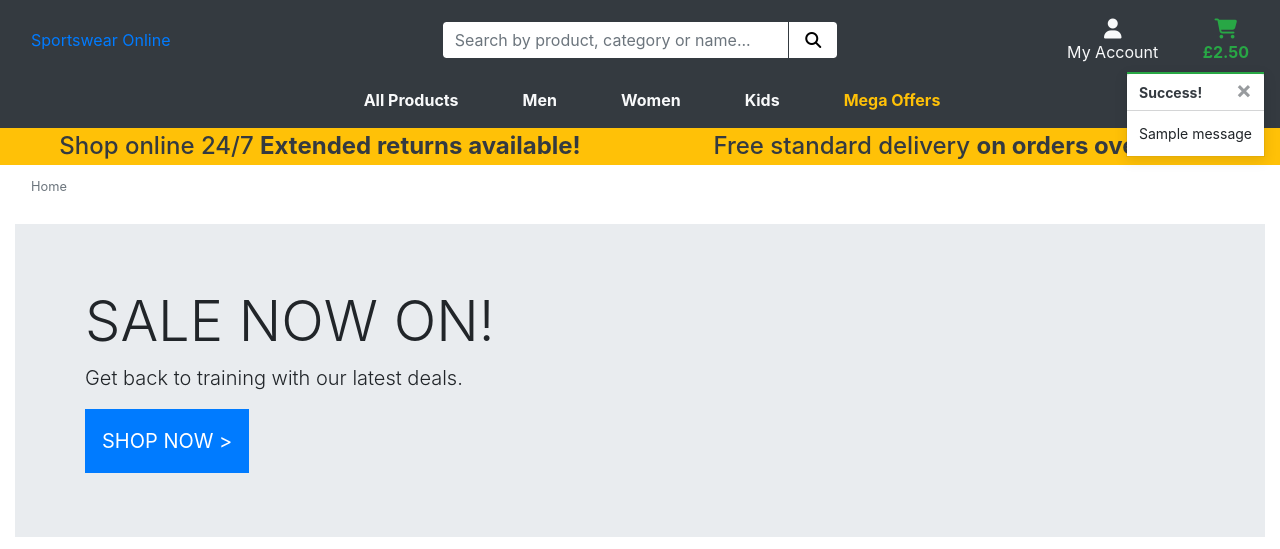
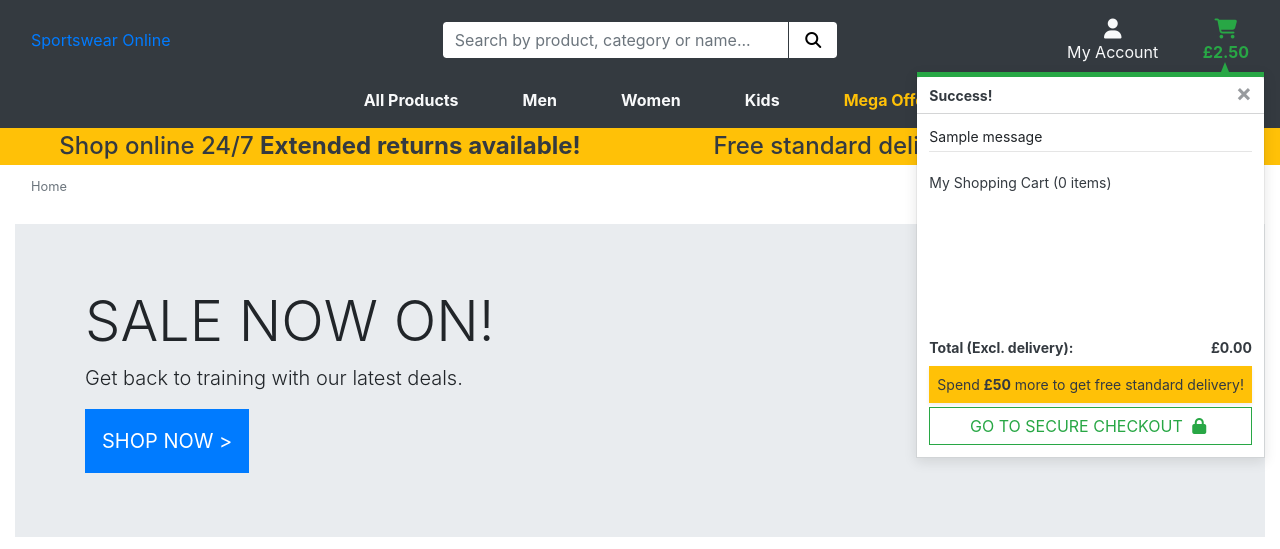
Before and after one commit to simonjvardy/Sportswear-Online, a Django app: page / in a window 1280 px wide. Shown: the top 549 px of the page. Run offline with Django 3.2, Linux system fonts and the light colour scheme; tables that the repository leaves empty hold one stand-in row (values such as "Sample post"); one stand-in notice (Sample message) is shown; some libraries are stand-ins or nearby versions.

Commit message:
Dev: Build initial shopping cart toast preview

```diff
--- a/static/css/base.css
+++ b/static/css/base.css
@@ -14,7 +14,7 @@
 
 
 /* -------------------------------------Toast Messages */
-/* CI Boutique Ado mini project */
+/* from CI Boutique Ado mini project */
 .message-container {
     position: fixed;
     top: 72px;
@@ -27,10 +27,61 @@
 }
 
 .toast-capper {
-    height: 2px;
+    height: 5px;
 }
 
+/* from CSS-tricks.com: https://css-tricks.com/snippets/css/css-triangle/ */
+.arrow-up {
+    width: 0;
+    height: 0;
+    border-left: 4px solid transparent;
+    border-right: 4px solid transparent;
+    border-bottom: 10px solid black;
+    position: absolute;
+    top: -10px;
+    right: 36px;
+}
 
+/* Convenience classes - colors copied from Bootstrap */
+/* From CI Boutique Ado mini project */
+.arrow-primary {
+    border-bottom-color: #007bff !important;
+}
+
+.arrow-secondary {
+    border-bottom-color: #6c757d !important;
+}
+
+.arrow-success {
+    border-bottom-color: #28a745 !important;
+}
+
+.arrow-danger {
+    border-bottom-color: #dc3545 !important;
+}
+
+.arrow-warning {
+    border-bottom-color: #ffc107 !important;
+}
+
+.arrow-info {
+    border-bottom-color: #17a2b8 !important;
+}
+
+.arrow-light {
+    border-bottom-color: #f8f9fa !important;
+}
+
+.arrow-dark {
+    border-bottom-color: #343a40 !important;
+}
+
+/* From CI Boutique Ado mini project */
+.cart-notification-wrapper {
+    height: 100px;
+    overflow-x: hidden;
+    overflow-y: auto;
+}
 
 /* -------------------------------------Buttons */
 
--- a/templates/includes/toasts/toast_success.html
+++ b/templates/includes/toasts/toast_success.html
@@ -4,13 +4,80 @@
 <div class="toast custom-toast rounded-0 border-top-0" data-autohide="false">
     <div class="arrow-up arrow-success"></div>
     <div class="w-100 toast-capper bg-success"></div>
+
+    <!-- Toast Header section -->
     <div class="toast-header bg-white text-dark">
         <strong class="mr-auto">Success!</strong>
         <button type="button" class="ml-2 mb-1 close text-dark" data-dismiss="toast" aria-label="Close">
             <span aria-hidden="true">&times;</span>
         </button>
     </div>
+
+    <!-- Toast message section -->
     <div class="toast-body bg-white">
-        {{ message }}
+        <div class="row">
+            <div class="col">
+                {{ message }}
+                <hr class="mt-1 mb-3">
+            </div>
+        </div>
+
+        <!-- Shopping cart details -->
+        {% if grand_total %}
+        <p class="logo-font bg-white text-dark py-1">My Shopping Cart ({{ product_count }} items)</p>
+        <div class="cart-notification-wrapper">
+            {% for item in cart_items %}
+            <div class="row">
+                <div class="col-3 my-1">
+                    <img src="{{ item.product.image.url }}" alt="{{ item.product.name }}" class="w-100">
+                </div>
+                <div class="col-9">
+                    <p class="my-0">
+                        <strong>
+                            {{ item.product.name }}
+                        </strong>
+                    </p>
+                    <p class="my-0 small">
+                        Size: {% if item.product.sizes %}{{ item.size|upper }}{% else %}N/A{% endif %}
+                    </p>
+                    <p class="my-0 small text-muted">
+                        Qty: {{ item.quantity }}
+                    </p>
+                </div>
+            </div>
+            {% endfor  %}
+        </div>
+
+        <!-- Shopping Cart Footer section -->
+        <div class="row">
+            <div class="col">
+                <strong>
+                    <p class="mt-4 mb-2 text-dark">
+                        Total{% if free_delivery_delta > 0 %} (Excl. delivery):{% endif %}
+                        <span class="float-right">
+                            £{{ total|floatformat:2 }}
+                        </span>
+                    </p>
+                </strong>
+
+                <!-- free delivery warning CTA -->
+                {% if free_delivery_delta > 0 %}
+                <p class="mb-1 p-2 bg-warning shadow-sm text-dark text-center">
+                    Spend <strong>£{{ free_delivery_delta }}</strong> more to get free standard delivery!
+                </p>
+                {% endif %}
+
+                <!-- Secure Checkout button -->
+                <a href="{% url 'view_cart' %}" class="btn btn-outline-success btn-block rounded-0">
+                    <span class="text-uppercase">
+                        Go To Secure Checkout
+                    </span>
+                    <span class="icon">
+                        <i class="fas fa-lock"></i>
+                    </span>
+                </a>
+            </div>
+        </div>
+        {% endif %}
     </div>
 </div>
```
